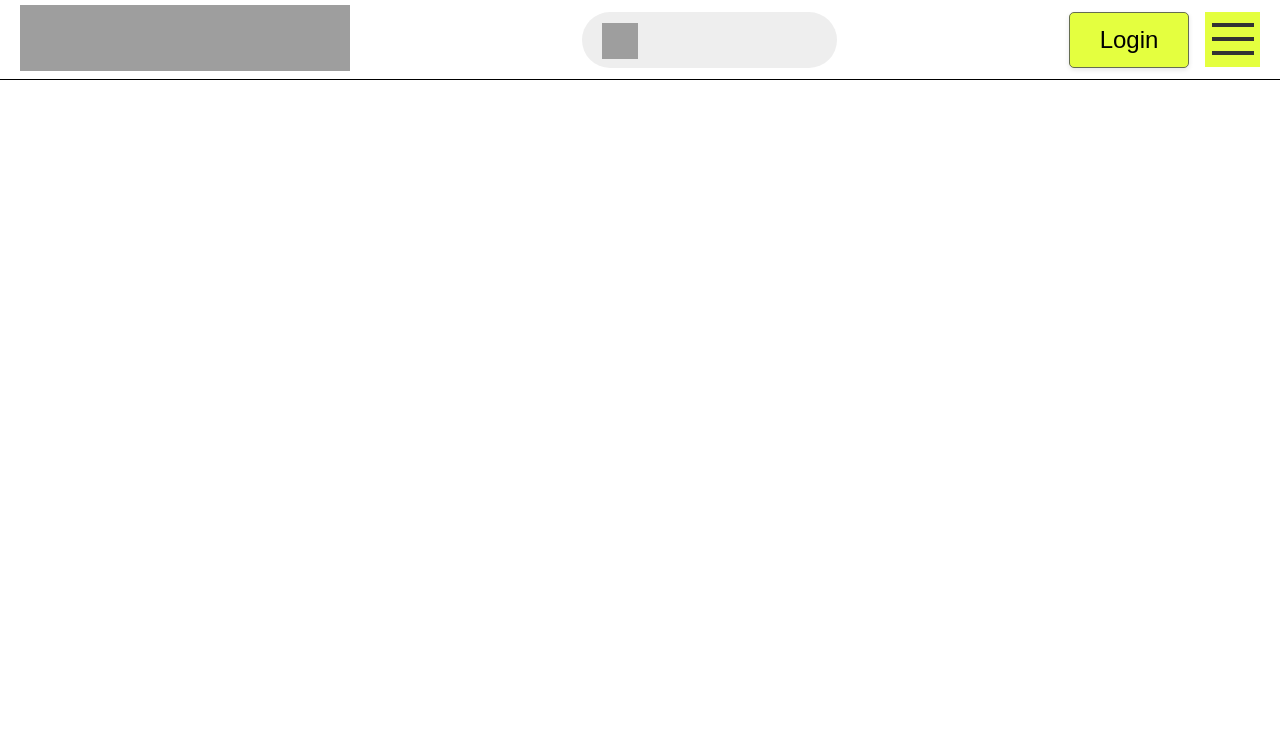
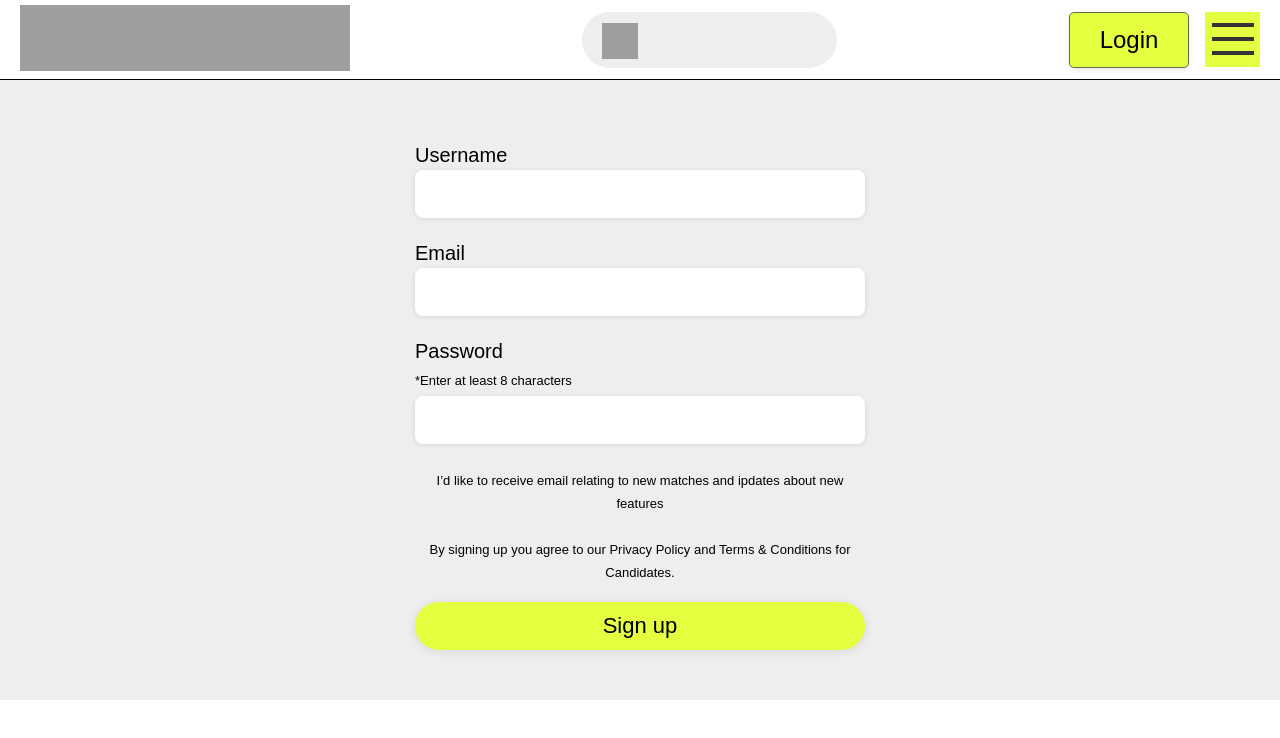
Before and after one commit to zoan57/collaboration-hub, a React app: page /register in a window 1280 px wide. Before the commit this address had no page. Shown: the top 738 px of the page. Built offline with nearby package versions, Linux system fonts and the light colour scheme; no server answers; grey boxes are pictures that could not be loaded; the HTML template or start-up script is replaced by a standard one.

Commit message:
Register&Login Function Setup

```diff
--- a/package.json
+++ b/package.json
@@ -14,6 +14,7 @@
     "dependencies": {
         "react": "^18.2.0",
         "react-dom": "^18.2.0",
+        "react-firebase-hooks": "^5.1.1",
         "react-router-dom": "^6.8.0"
     },
     "devDependencies": {
--- a/src/App.js
+++ b/src/App.js
@@ -4,6 +4,8 @@ import Navbar from "./components/Navbar";
 import { BrowserRouter, Route, Routes } from "react-router-dom";
 import Home from "./Pages/Home";
 import Login from "./Pages/Login";
+import Register from "./Pages/Register";
+
 
 const App=()=>{
     return(
@@ -12,6 +14,7 @@ const App=()=>{
             <Routes>
                 <Route path="/" element={<Home/>}/>
                 <Route path="/login" element={<Login/>}/>
+                <Route path="/register" element={<Register/>}/>
             </Routes>
         </BrowserRouter>
     )
--- a/src/Pages/Home.js
+++ b/src/Pages/Home.js
@@ -15,4 +15,5 @@ function Home(){
     )
 }
 
+
 export default Home;
--- a/src/Pages/Login.js
+++ b/src/Pages/Login.js
@@ -1,21 +1,37 @@
-import React from "react";
+import React,{useState, useEffect} from "react";
 import InputBarLong from "../components/InputBar-long";
 import ButtonLong from "../components/button-long";
+import { auth, logInWithEmailAndPassword } from "../firebase";
+import { useAuthState } from "react-firebase-hooks/auth";
+import { Link, useNavigate } from "react-router-dom";
+
 
 const Login=()=>{
+    const [email, setEmail] = useState("");
+    const [password, setPassword] = useState("");
+    const [user, loading, error] = useAuthState(auth);
+    const navigate = useNavigate();
+    useEffect(() => {
+        if (loading) {
+          // maybe trigger a loading screen
+          return;
+        }
+        if (user) navigate("/");
+      }, [user, loading]);
+
     return(
         <section className="login dec-txt">
             <form className="form dec-txt">
                 <div className="input-label">
                     <span>Email</span><br></br>
-                    <InputBarLong/>
+                    <InputBarLong type="email" value={email} onChange={(e) => setEmail(e.target.value)}/>
                 </div>
                 <div className="input-label">
                     <span>Password</span><br></br>
-                    <InputBarLong/>
+                    <InputBarLong type="password" value={password} onChange={(e) => setPassword(e.target.value)}/>
                 </div>
                 <br></br>
-                <ButtonLong id="btn-sp-color" text="Log in"/>
+                <ButtonLong id="btn-sp-color" text="Log in" onClick={()=>logInWithEmailAndPassword(email,password)}/>
                 <br></br>
                 <br></br>
                 <span>Forgot your password?</span>
@@ -29,8 +45,7 @@ const Login=()=>{
                 <br></br>
                 <span>Don’t have an account yet?</span>
                 <br></br>
-                <ButtonLong text="Sign up"/>
-
+                <Link to="/register"><ButtonLong text="Sign up"/></Link>
             </form>
         </section>
     );
--- /dev/null
+++ b/src/Pages/Register.js
@@ -0,0 +1,60 @@
+import React, { useEffect, useState } from "react";
+import InputBarLong from "../components/InputBar-long";
+import ButtonLong from "../components/button-long";
+import { useAuthState } from "react-firebase-hooks/auth";
+import { Link,useNavigate } from "react-router-dom";
+import {
+  auth,
+  registerWithEmailAndPassword,
+} from "../firebase";
+
+
+const Register=()=>{
+    const [email, setEmail] = useState("");
+    const [password, setPassword] = useState("");
+    const [name, setName] = useState("");
+    const [user, loading, error] = useAuthState(auth);
+    const navigate=useNavigate();
+    useEffect(() => {
+        if (loading) {
+          // maybe trigger a loading screen
+          return;
+        }
+        if (user) navigate("/");
+      }, [user, loading]);
+    const register = (e) => {
+        if (!name) alert("Please enter name");
+        registerWithEmailAndPassword(name, email, password);};
+    useEffect(() => {
+        if (loading) return;
+    }, [user, loading]);
+    return(
+        <section className="register dec-txt">
+            <form className="form dec-txt">
+                <div className="input-label">
+                    <span>Username</span><br></br>
+                    <InputBarLong type="text" value={name} onChange={(e) => setName(e.target.value)}/>
+                </div>
+                <div className="input-label">
+                    <span>Email</span><br></br>
+                    <InputBarLong type="email" value={email} onChange={(e) => setEmail(e.target.value)}/>
+                </div>
+                <div className="input-label">
+                    <span>Password</span>
+                    <br></br>
+                    <span className="mark-txt">*Enter at least 8 characters</span>
+                    <InputBarLong type="password" value={password} onChange={(e) => setPassword(e.target.value)}/>
+                </div>
+                <br></br>
+                <span className="mark-txt">I’d like to receive email relating to new matches and ipdates about new features</span>
+                <br></br>
+                <br></br>
+                <span className="mark-txt">By signing up you agree to our Privacy Policy and Terms & Conditions for Candidates.</span>
+                <br></br>
+                <ButtonLong text="Sign up" id="btn-sp-color" onClick={register}/>
+            </form>
+        </section>
+    );
+};
+
+export default Register;
--- a/src/components/InputBar-long.js
+++ b/src/components/InputBar-long.js
@@ -3,10 +3,15 @@ import React from "react";
 function InputBarLong(props){
     const placeholder=props.placeholder;
     const className=props.className;
+    const type=props.type;
+    const onChange=props.onChange;
+    const value=props.value;
+    const id=props.id;
     return(
-        <input placeholder={placeholder} className="inputbar-long dec-txt">
+        <input placeholder={placeholder} className="inputbar-long dec-txt" type={type} onChange={onChange} value={value} id={id}>
         </input>
     )
 }
 
+
 export default InputBarLong;
--- a/src/components/button-long.js
+++ b/src/components/button-long.js
@@ -3,10 +3,12 @@ import React from "react";
 function ButtonLong(props){
     const id=props.id;
     const text=props.text;
+    const onClick=props.onClick;
+    const href=props.href;
     return(
-        <button id={id} className="btn-long dec-txt">
+        <div id={id} className="btn-long dec-txt" onClick={onClick}>
             <span>{text}</span>
-        </button>
+        </div>
     )
 }
 
--- a/src/components/navbar.js
+++ b/src/components/navbar.js
@@ -2,6 +2,7 @@ import React from "react";
 import { Link } from "react-router-dom";
 
 const Navbar=()=>{
+    // Set Authentication function for Login or not
     return(
         <header className="header">
             <div>
--- /dev/null
+++ b/src/firebase.js
@@ -0,0 +1,66 @@
+import { initializeApp } from "firebase/app";
+import {
+    GoogleAuthProvider,
+    getAuth,
+    signInWithPopup,
+    signInWithEmailAndPassword,
+    createUserWithEmailAndPassword,
+    sendPasswordResetEmail,
+    signOut,} from "firebase/auth";
+import {
+  getFirestore,
+  query,
+  getDocs,
+  collection,
+  where,
+  addDoc,
+  setDoc,
+  updateDoc,doc
+} from "firebase/firestore";
+const firebaseConfig = {
+    apiKey: "AIzaSyAkLiJzMIarKANMrWGwJvvLw6BH2K9UbEE",
+    authDomain: "collaborationhub2023.firebaseapp.com",
+    projectId: "collaborationhub2023",
+    storageBucket: "collaborationhub2023.appspot.com",
+    messagingSenderId: "386632839231",
+    appId: "1:386632839231:web:619cccbaae31164e0dc88a",
+    measurementId: "G-3V93WJVVY1"
+  };
+
+const app= initializeApp(firebaseConfig);
+const auth=getAuth(app);
+const db=getFirestore(app);
+
+const logInWithEmailAndPassword = async (email, password) => {
+    try {
+      await signInWithEmailAndPassword(auth, email, password);
+    } catch (err) {
+      console.error(err);
+      alert(err);
+    }
+};
+
+const registerWithEmailAndPassword = async (name, email, password) => {
+    try {
+        const res = await createUserWithEmailAndPassword(auth, email, password);
+        const user = res.user;
+        const docRef = doc(db, "user",user.uid);
+        const payload = {
+            uid:user.uid,
+            name: name,
+            authProvider: "local",
+            email: email
+        };
+        await setDoc(docRef, payload),{merge:true};
+        console.log(payload);
+    } catch (err) {
+    console.log(err);
+    alert(err.message);
+}};
+
+export {
+auth,
+db,app,
+logInWithEmailAndPassword,
+registerWithEmailAndPassword,
+};
--- a/src/style.css
+++ b/src/style.css
@@ -26,6 +26,13 @@ h4{
     font-weight: 100;
     line-height: 1;
 }
+.mark-txt{
+    font-size: small;
+    line-height: 0px;
+}
+a{
+    text-decoration: none;
+}
 
 /* BUTTON */
 .btn{
@@ -46,6 +53,10 @@ h4{
 }
 
 .btn-long{
+    text-decoration: none;
+    display:flex;
+    justify-content: center;
+    align-items: center;
     width: 450px;
     height: 48px;
     border: none;
@@ -238,28 +249,32 @@ LANDING PAGE
     text-align: center;
     font-size: 30px;
 }
-/*-----*\
-  LOGIN
-\*-----*/
-.login{
+/*----------------*\
+  LOGIN & REGISTER
+\*----------------*/
+.login, .register{
     width: 100vw;
-    height: 100vh;
+    height: auto;
     padding: 30px 0;
-    background-color: #eee;
+    background: #eee;
     display: flex;
     justify-content: center;
     font-size:20px;
 }
-.login .form{
+
+.login .form, .register .form{
     margin-top: 10px;
-}
-.login .form div span{
-    line-height: 50px;
+    width: 450px;
 }
 
+
 .input-label{
-    text-align: start;
+    text-align: left;
+    margin-top: 20px;
 }
+.input-label span{
+line-height: 30px;}
+
 .login-form-dividing{
     display: flex;
     justify-content: center;
```
Also changed, not shown: src/Pages/test.js (added, +30 -0 lines), 4 other files (tests, documents, lock files or other folders).
